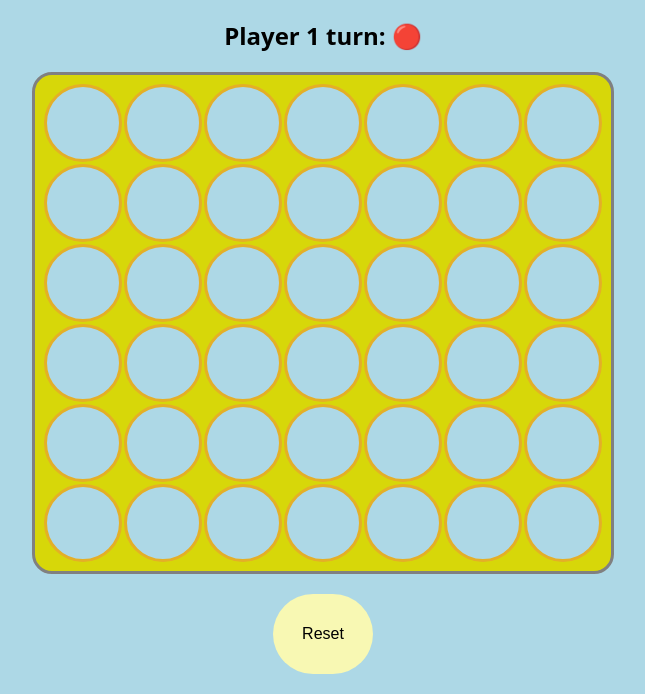
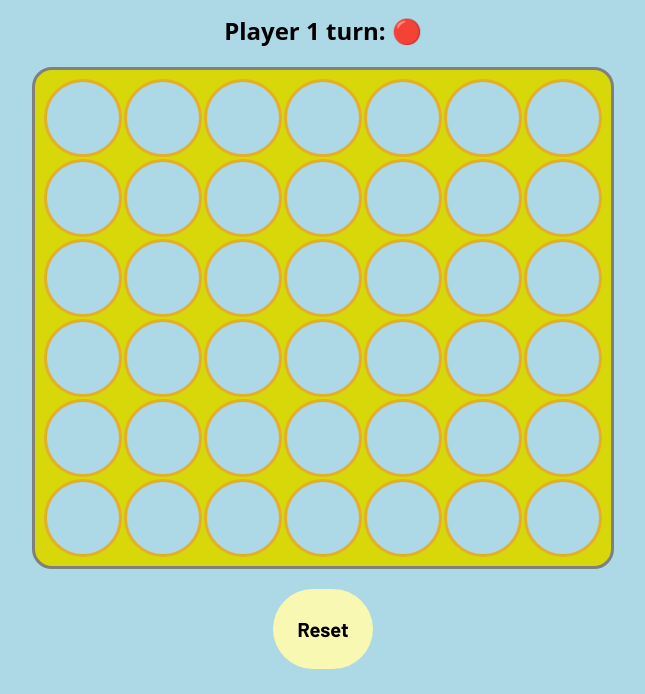
Before and after one commit to alexanderjones1/connect-four, a plain HTML site: page index.html in a window 1280 px wide. Shown: the part 106-800 px from the top of the page, without its empty margins (317-962 px from the left). Drawn offline with Linux system fonts and the light colour scheme.

Commit message:
add font family and bottom margin to reset button

```diff
--- a/css/style.css
+++ b/css/style.css
@@ -22,6 +22,10 @@ section.board {
     padding: 8px;
 }
 
+h1 h2 {
+    font-family: 'Barlow', sans-serif;
+}
+
 div {
     border: 3px solid black;
     font-size: 8vmin;
@@ -36,9 +40,11 @@ div {
 #reset {
     width: 100px;
     margin-top: 20px;
+    margin-bottom: 10px;
     height: 80px;
     border: whitesmoke;
     border-radius: 50px;
-    font-size: 16px;
+    font-size: 20px;
     background-color: rgb(248, 248, 179);
+    font-family: 'Barlow', sans-serif;
 }
--- a/index.html
+++ b/index.html
@@ -1,6 +1,7 @@
 <!DOCTYPE html>
 <html lang="en">
 <head>
+    <link rel="preconnect" href="https://fonts.googleapis.com"><link rel="preconnect" href="https://fonts.gstatic.com" crossorigin><link href="https://fonts.googleapis.com/css2?family=Barlow:wght@700&display=swap" rel="stylesheet">
     <meta charset="UTF-8">
     <meta http-equiv="X-UA-Compatible" content="IE=edge">
     <meta name="viewport" content="width=device-width, initial-scale=1.0">
```
